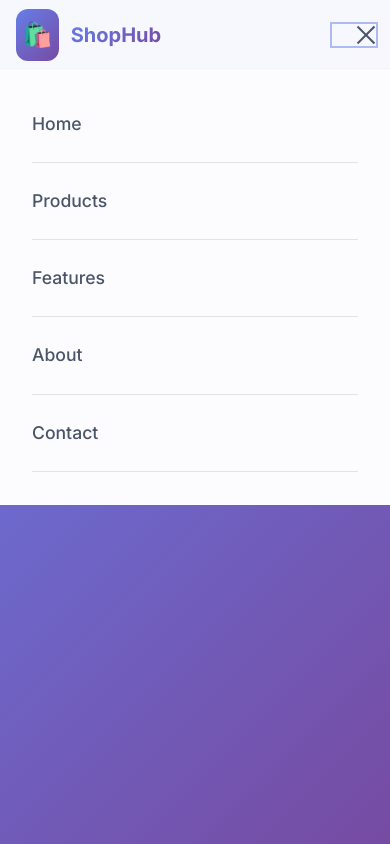
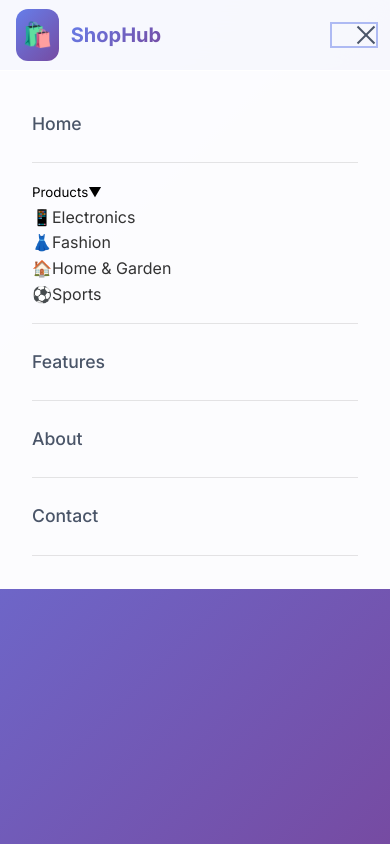
Before and after one commit to sauravxtha/shophub-react, a React (Vite) app: page / in a window 390 px wide. Both pictures are taken after a click on the button "Toggle mobile menu". Built offline with nearby package versions, Linux system fonts and the light colour scheme.

Commit message:
Add mobile submenu dropdown

```diff
--- a/src/components/Header/Header.jsx
+++ b/src/components/Header/Header.jsx
@@ -12,10 +12,11 @@ const Header = () => {
           <span className={style.logoIcon}>🛍️</span>
           <span className={style.logoText}>{appConfig.name}</span>
         </div>
+        {/* Main Navigation */}
         <nav className={style.navigation}>
           <ul className={style.navList}>
-            {navigationItems.map((item, index) => (
-              <li key={index} className={style.navItem}>
+            {navigationItems.map((item) => (
+              <li key={item.href} className={style.navItem}>
                 <a className={style.navLink} href={item.href}>
                   {item.name}
                 </a>
@@ -23,6 +24,7 @@ const Header = () => {
             ))}
           </ul>
         </nav>
+        {/* Mobile Menu Button */}
         <button
           onClick={() => setIsMobileMenuOpen(!isMobileMenuOpen)}
           className={style.mobileMenuBtn}
@@ -35,17 +37,50 @@ const Header = () => {
           ></span>
         </button>
       </div>
+      {/* Mobile Menu */}
       <div
         className={`${style.mobileMenu} ${
           isMobileMenuOpen ? style.active : ""
         }`}
       >
         <ul className={style.mobileNavList}>
-          {navigationItems.map((item, index) => (
-            <li key={index} className={style.mobileNavItem}>
-              <a className={style.mobileNavLink} href={item.href}>
-                {item.name}
-              </a>
+          {navigationItems.map((item) => (
+            <li
+              key={item.href}
+              className={`${style.mobileNavItem} ${
+                item.dropdown ? style.dropdown : ""
+              }`}
+            >
+              {item.dropdown ? (
+                <>
+                  <button className={style.mobileDropdownToggle}>
+                    {item.name}
+                    <span className={style.mobileDropdownArrow}>▼</span>
+                  </button>
+                  <ul className={style.mobileSubmenu}>
+                    {item.dropdown.map((subItem) => (
+                      <li
+                        key={subItem.href}
+                        className={style.mobileSubmenuItem}
+                      >
+                        <a
+                          href={subItem.href}
+                          className={style.mobileSubmenuLink}
+                        >
+                          <span className={style.mobileSubMenuIcon}>
+                            {subItem.icon}
+                          </span>
+                          {subItem.name}
+                        </a>
+                      </li>
+                    ))}
+                  </ul>
+                </>
+              ) : (
+                <a className={style.mobileNavLink} href={item.href}>
+                  {item.name}
+                </a>
+              )}
             </li>
           ))}
         </ul>
```
